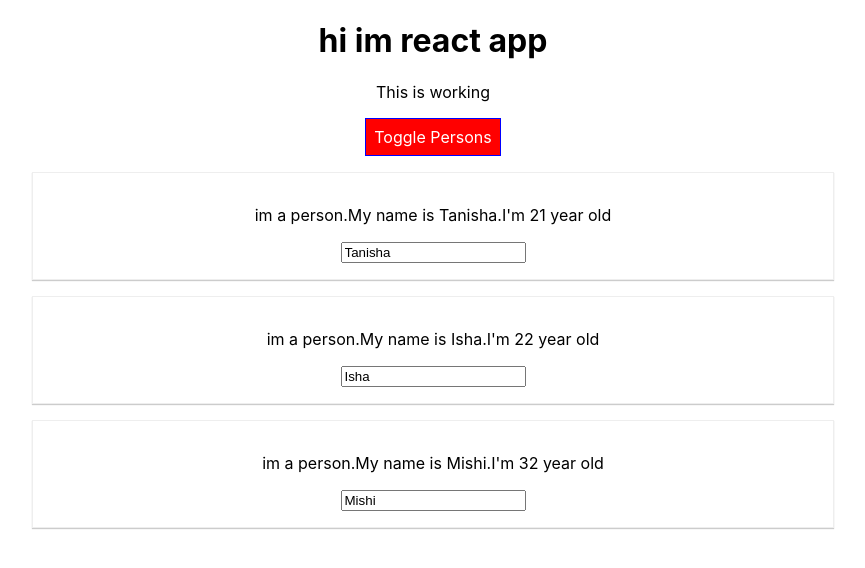
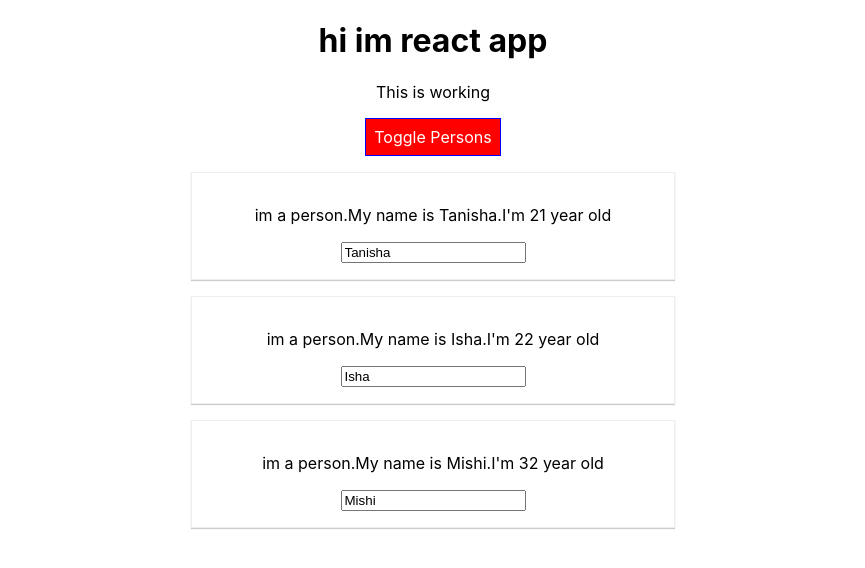
Before and after one commit to tanisha2398/Reactbasic, a React (Create React App) app: page / in a window 1280 px wide. Both pictures are taken after a click on the button "Toggle Persons". Shown: the top 568 px of the page, without its empty margins (207-1072 px from the left). Built offline with nearby package versions, Linux system fonts and the light colour scheme.

Commit message:
add radium for styling

```diff
--- a/package.json
+++ b/package.json
@@ -3,6 +3,7 @@
   "version": "0.1.0",
   "private": true,
   "dependencies": {
+    "radium": "^0.25.2",
     "react": "^16.9.0",
     "react-dom": "^16.9.0",
     "react-scripts": "3.0.1"
--- a/src/App.js
+++ b/src/App.js
@@ -1,5 +1,6 @@
 import React, { Component } from "react";
 import "./App.css";
+import Radium, { StyleRoot } from "radium";
 import Person from "./Person/Person";
 
 class App extends Component {
@@ -51,7 +52,11 @@
       font: "inherit",
       border: "1px solid blue",
       padding: "8px",
-      cursor: "pointer"
+      cursor: "pointer",
+      ":hover": {
+        backgroundColor: "lightgreen",
+        color: "black"
+      }
     };
 
     let persons = null;
@@ -74,6 +79,10 @@
         </div>
       );
       style.backgroundColor = "red";
+      style[":hover"] = {
+        backgroundColor: "salmon",
+        color: "black"
+      };
     }
     let classes = [];
     if (this.state.persons.length <= 2) {
@@ -83,6 +92,7 @@
       classes.push("bold");
     }
     return (
+      <StyleRoot>
         <div className="App">
           <h1>hi im react app</h1>
           <p className={classes.join(" ")}>This is working</p>
@@ -92,8 +102,9 @@
 
           {persons}
         </div>
+      </StyleRoot>
     );
   }
 }
 
-export default App;
+export default Radium(App);
--- a/src/Person/Person.js
+++ b/src/Person/Person.js
@@ -1,8 +1,14 @@
 import React from "react";
+import Radium from "radium";
 import "./Person.css";
 const Person = props => {
+  const style = {
+    "@media (min-width: 500px)": {
+      width: "450px"
+    }
+  };
   return (
-    <div className="Person">
+    <div className="Person" style={style}>
       <p onClick={props.click}>
         im a person.My name is {props.name}.I'm {props.age} year old
       </p>
@@ -12,4 +18,4 @@
   );
 };
 
-export default Person;
+export default Radium(Person);
```
Also changed, not shown: 1 other file (tests, documents, lock files or other folders). Lines whose indentation alone changed are shown as unchanged.
